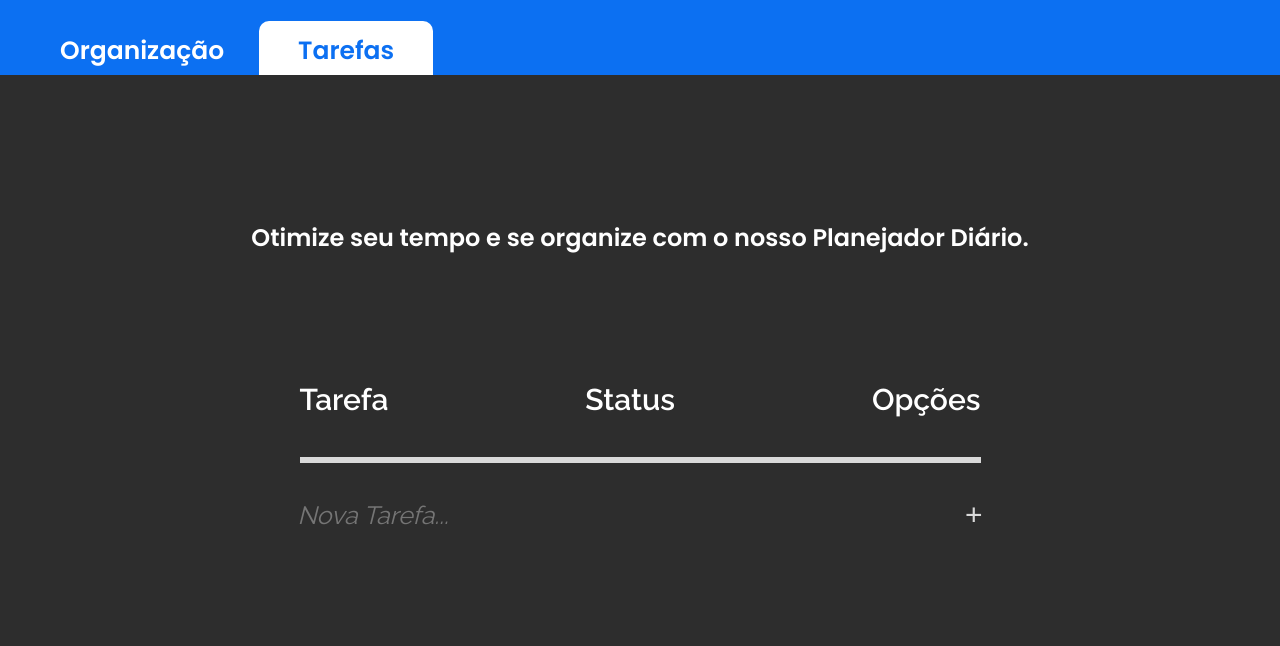
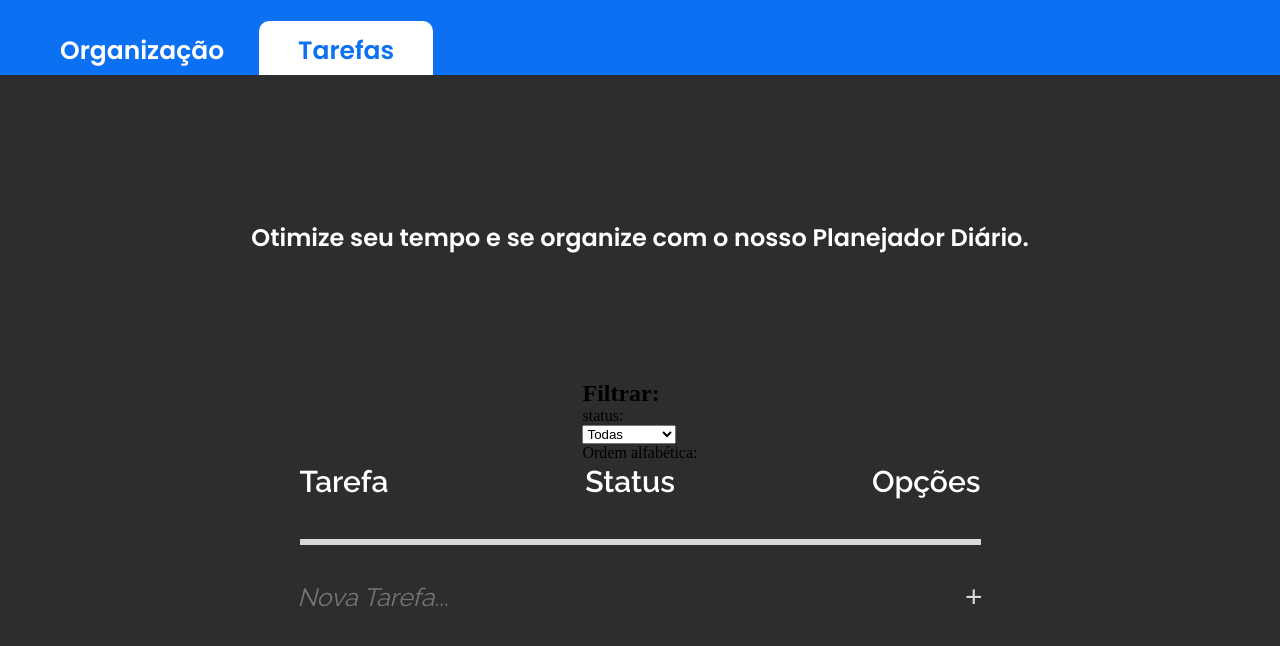
Before and after one commit to Leandro-Pinho/dnc-react-js-challenge-main, a React (Vite) app: page / in a window 1280 px wide. Shown: the top 646 px of the page. Built offline with nearby package versions, Linux system fonts and the light colour scheme.

Commit message:
criando o componente filtro e função para filtrar as completas e incompletas

```diff
--- a/src/App.jsx
+++ b/src/App.jsx
@@ -4,6 +4,7 @@
 import delet from "./assets/ic_round-delete.svg"
 import ModalAlert from "./components/ModalAlert/ModalAlert";
 import "./app.scss"
+import Filter from "./components/Filter/Filter";
 
 
 function App() {
@@ -15,6 +16,10 @@
   const [openModalDelete, setOpenModalDelete] = useState(false);
   const [openModalEdit, setOpenModalEdit] = useState(false)
 
+  // filtrar
+  const [filter, setFilter] = useState("All");
+  // ordernar
+  const [sort, setSort] = useState("Asc");
 
   function handleInputChange(e) {
     setTodo(e.target.value);
@@ -90,13 +95,13 @@
     setOpenModalEdit(false);
   }
 
-
-
-  console.log(takeId)
   return (
     <section className="App" >
       <Header />
       <h1>Otimize seu tempo e se organize com o nosso Planejador Diário.</h1>
+
+      <Filter filter={filter} setFilter={setFilter} setSort={setSort} />
+
       <table>
         <thead >
           <tr className="title-header">
@@ -115,9 +120,6 @@
           // title={task.text}
           onClickYes={handleEdit}
         />
-        {todos.map((task) => (
-          <>
-
 
         <ModalAlert
           isOpen={openModalDelete}
@@ -128,6 +130,25 @@
           onClickYes={handleDeleteClick}
         />
 
+        {todos
+          // filtro por todas e completas e incpmpletas
+          .filter((todo) => (
+            filter === "All"
+              ? true
+              : filter === "Completed"
+                ? todo.completed
+                : !todo.completed
+          ))
+
+          // ordernar por ascendente ou decendente na ordem alfabetica
+          .sort((a, b) =>
+            sort === "Asc"
+              ? a.text.localeCompare(b.text)
+              : b.text.localeCompare(a.text)
+          )
+
+          .map((task) => (
+            <>
               <tbody key={task.id}>
                 <tr>
                   <td className={`list ${task.completed ? "complete" : ""}`}>{task.text}</td>
--- /dev/null
+++ b/src/components/Filter/Filter.jsx
@@ -0,0 +1,25 @@
+
+const Filter = ({ filter, setFilter, setSort }) => {
+    return (
+        <div className="filter">
+            <h2>Filtrar:</h2>
+            <div className="filter-options">
+                <div>
+                    <p>status:</p>
+                    <select value={filter} onChange={(e) => setFilter(e.target.value)} >
+                        <option value="All">Todas</option>
+                        <option value="Completed">Completas</option>
+                        <option value="Incomplete">Incompletas</option>
+                    </select>
+                </div>
+                <div>
+                    <p>Ordem alfabética:</p>
+                    {/* <button onClick={() => setSort("Asc")}>Asc</button>
+                    <button onClick={() => setSort("Desc")}>Desc</button> */}
+                </div>
+            </div>
+        </div>
+    )
+}
+
+export default Filter
```
Lines whose indentation alone changed are shown as unchanged.
